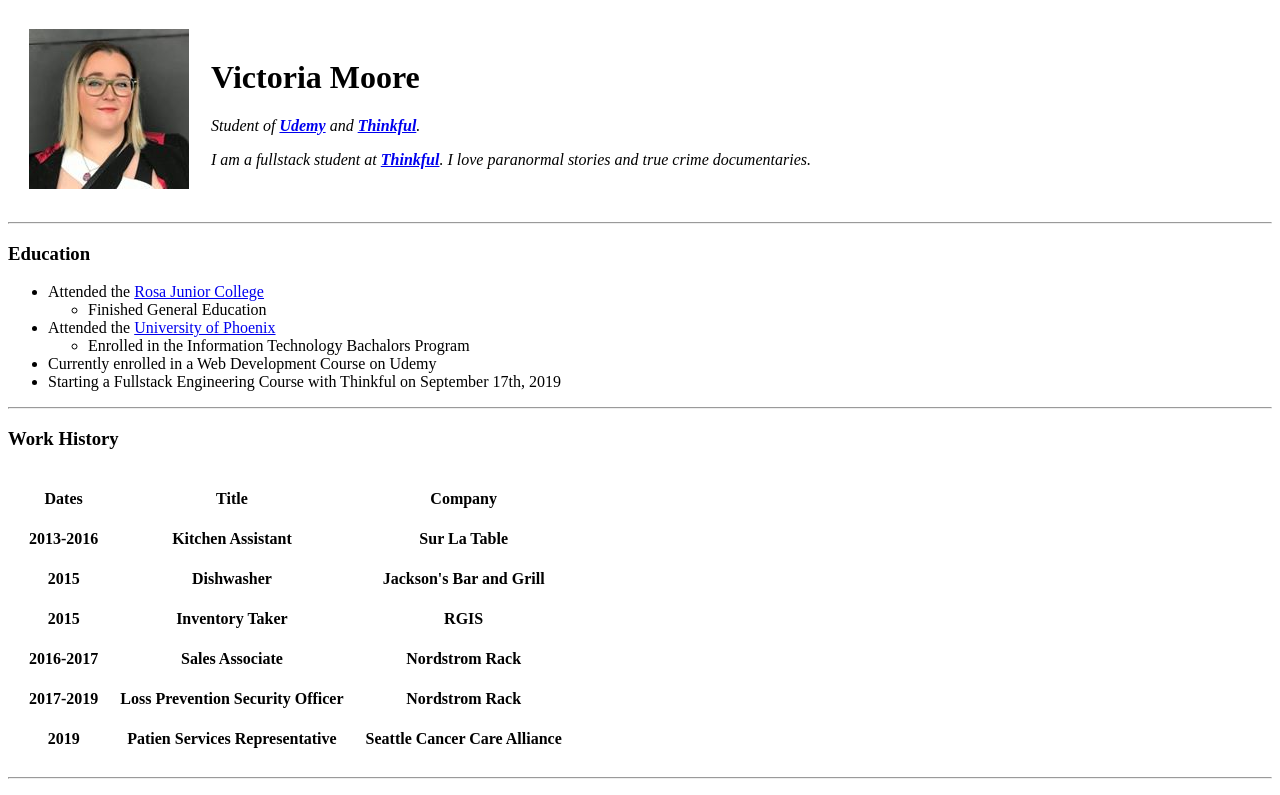
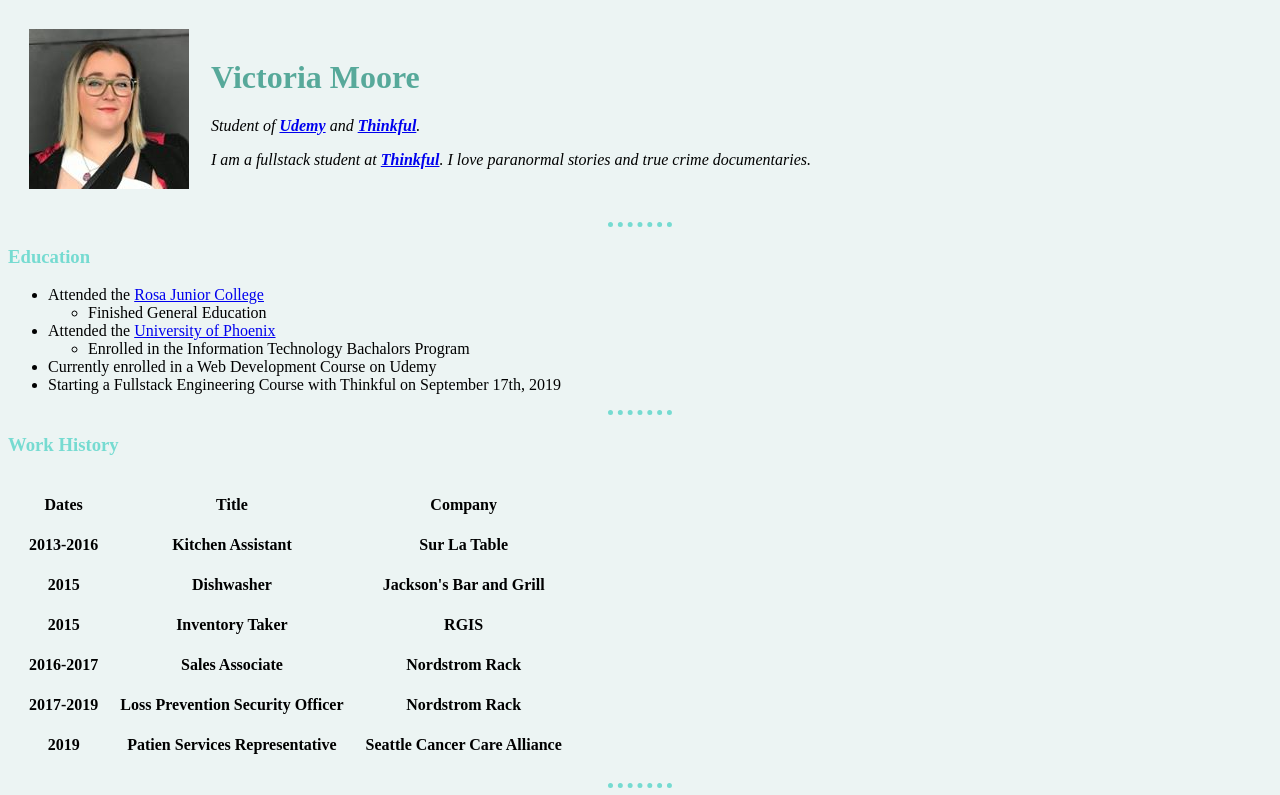
Before and after one commit to vmoore26/CV, a plain HTML site: page index.html in a window 1280 px wide. Shown: the top 795 px of the page. Drawn offline with Linux system fonts and the light colour scheme; files that its build step writes are made by us from their sources.

Commit message:
css file added

```diff
--- a/index.html
+++ b/index.html
@@ -3,6 +3,7 @@
     <head>
         <meta charset="utf-8">
         <title>Victoria's Personal Site</title>
+        <link rel="stylesheet" href="css/styles.css">
     </head>
     <body>
         <table cellspacing = '20'>
--- /dev/null
+++ b/styles.css
@@ -0,0 +1,19 @@
+body {
+  background-color: #ecf4f3;
+}
+
+h1 {
+  color: #57a99a;
+}
+
+h3 {
+  color: #76dbd1;
+}
+
+hr {
+  border-color: #76dbd1;
+  border-style: none;
+  border-top-style: dotted;
+  border-width: 5px;
+  width: 5%
+}
```
Also changed, not shown: contact.html (+1 -0 lines), hobbies.html (+1 -0 lines).
